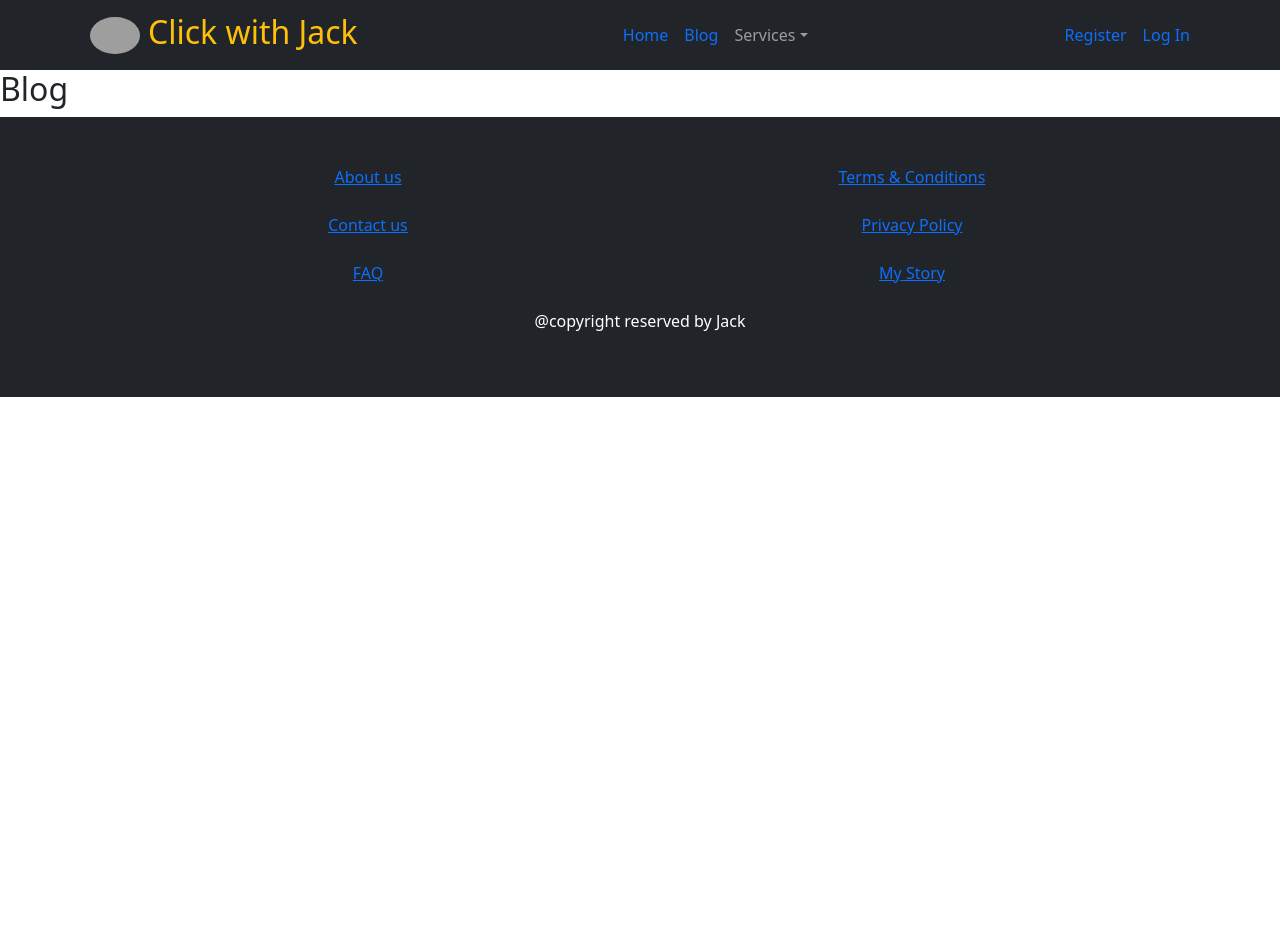
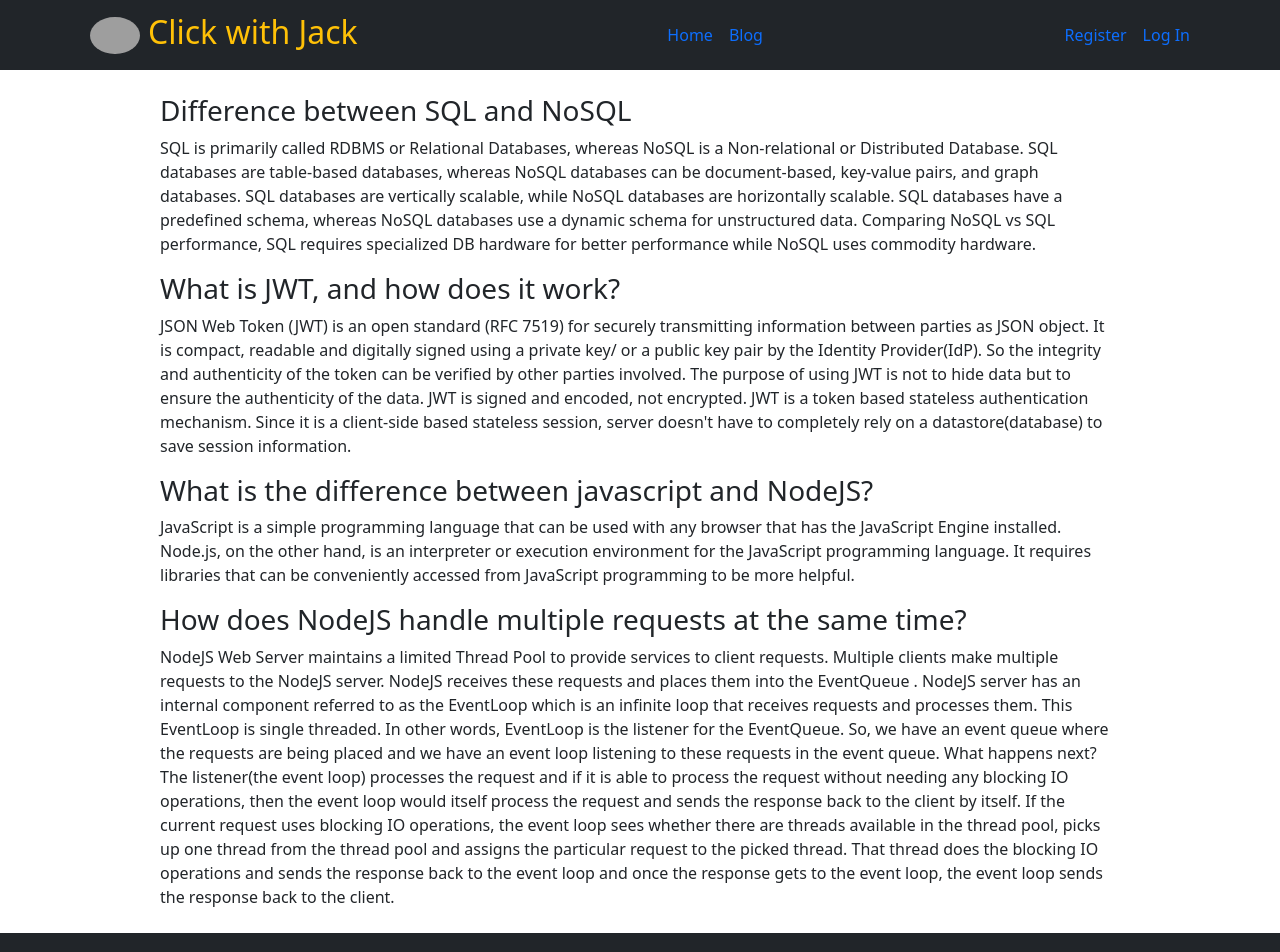
Before and after one commit to Jeet1272/click_with_jack_client, a React (Create React App) app: page /blog in a window 1280 px wide. Shown: the top 952 px of the page. Before the commit the page ends 800 px from the top, so only its background shows below. Built offline with nearby package versions, Linux system fonts and the light colour scheme; no server answers; grey boxes are pictures that could not be loaded.

Commit message:
Blog done

```diff
--- a/src/pages/Blog/Blog.js
+++ b/src/pages/Blog/Blog.js
@@ -2,8 +2,27 @@ import React from 'react';
 
 const Blog = () => {
     return (
-        <div>
-            <h2>Blog</h2>
+        <div className='w-75 mx-auto my-4'>
+            <h3>Difference between SQL and NoSQL</h3>
+            <p>
+                SQL is primarily called RDBMS or Relational Databases, whereas NoSQL is a Non-relational or Distributed Database.
+                SQL databases are table-based databases, whereas NoSQL databases can be document-based, key-value pairs, and graph databases.
+                SQL databases are vertically scalable, while NoSQL databases are horizontally scalable.
+                SQL databases have a predefined schema, whereas NoSQL databases use a dynamic schema for unstructured data.
+                Comparing NoSQL vs SQL performance, SQL requires specialized DB hardware for better performance while NoSQL uses commodity hardware.</p>
+            <h3>What is JWT, and how does it work?</h3>
+            <p>JSON Web Token (JWT) is an open standard (RFC 7519) for securely transmitting information between parties as JSON object.
+                It is compact, readable and digitally signed using a private key/ or a public key pair by the Identity Provider(IdP). So the integrity and authenticity of the token can be verified by other parties involved.
+                The purpose of using JWT is not to hide data but to ensure the authenticity of the data. JWT is signed and encoded, not encrypted.
+                JWT is a token based stateless authentication mechanism. Since it is a client-side based stateless session, server doesn't have to completely rely on a datastore(database) to save session information.</p>
+            <h3>What is the difference between javascript and NodeJS?</h3>
+            <p> JavaScript is a simple programming language that can be used with any browser that has the JavaScript Engine installed. Node.js, on the other hand, is an interpreter or execution environment for the JavaScript programming language. It requires libraries that can be conveniently accessed from JavaScript programming to be more helpful.</p>
+            <h3>How does NodeJS handle multiple requests at the same time?</h3>
+            <p>NodeJS Web Server maintains a limited Thread Pool to provide services to client requests. Multiple clients make multiple requests to the NodeJS server. NodeJS receives these requests and places them into the EventQueue .
+                NodeJS server has an internal component referred to as the EventLoop which is an infinite loop that receives requests and processes them. This EventLoop is single threaded. In other words, EventLoop is the listener for the EventQueue.
+                So, we have an event queue where the requests are being placed and we have an event loop listening to these requests in the event queue. What happens next?
+                The listener(the event loop) processes the request and if it is able to process the request without needing any blocking IO operations, then the event loop would itself process the request and sends the response back to the client by itself.
+                If the current request uses blocking IO operations, the event loop sees whether there are threads available in the thread pool, picks up one thread from the thread pool and assigns the particular request to the picked thread. That thread does the blocking IO operations and sends the response back to the event loop and once the response gets to the event loop, the event loop sends the response back to the client.</p>
         </div>
     );
 };
--- a/src/shared/Header/Header.js
+++ b/src/shared/Header/Header.js
@@ -33,17 +33,6 @@ const Header = () => {
                     <Nav className="ms-auto me-auto">
                         <Link to='/' className='text-decoration-none m-2'>Home</Link>
                         <Link to='/blog' className='text-decoration-none m-2'>Blog</Link>
-                        <NavDropdown title="Services" id="collasible-nav-dropdown">
-                            <NavDropdown.Item><Link to='/'>Wedding</Link></NavDropdown.Item>
-                            <NavDropdown.Item>
-                                <Link to='/'>Marketing</Link>
-                            </NavDropdown.Item>
-                            <NavDropdown.Item><Link to='/'>Sports</Link></NavDropdown.Item>
-                            <NavDropdown.Divider />
-                            <NavDropdown.Item>
-                                <Link to='/'>Special Event</Link>
-                            </NavDropdown.Item>
-                        </NavDropdown>
                     </Nav>
 
                     {
```
